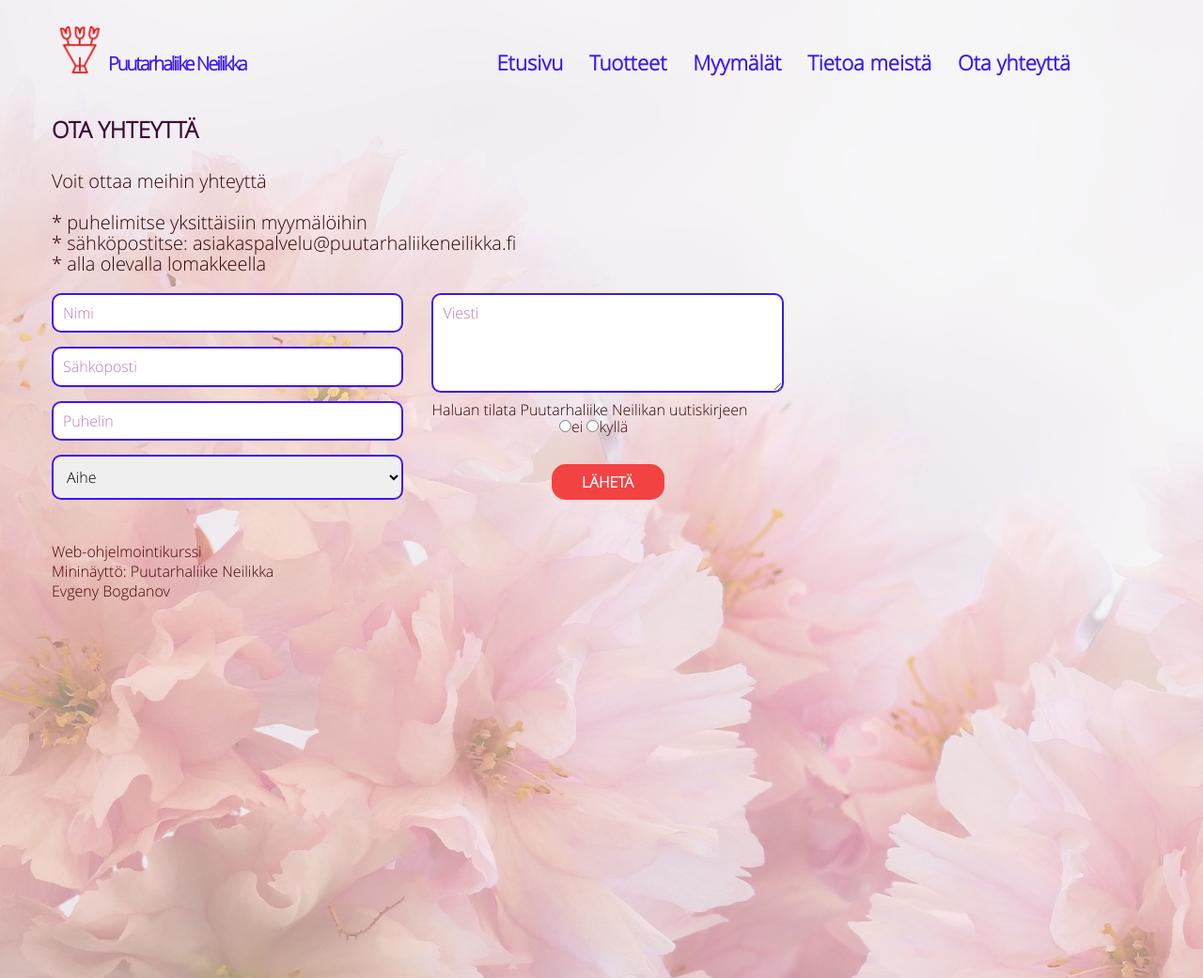
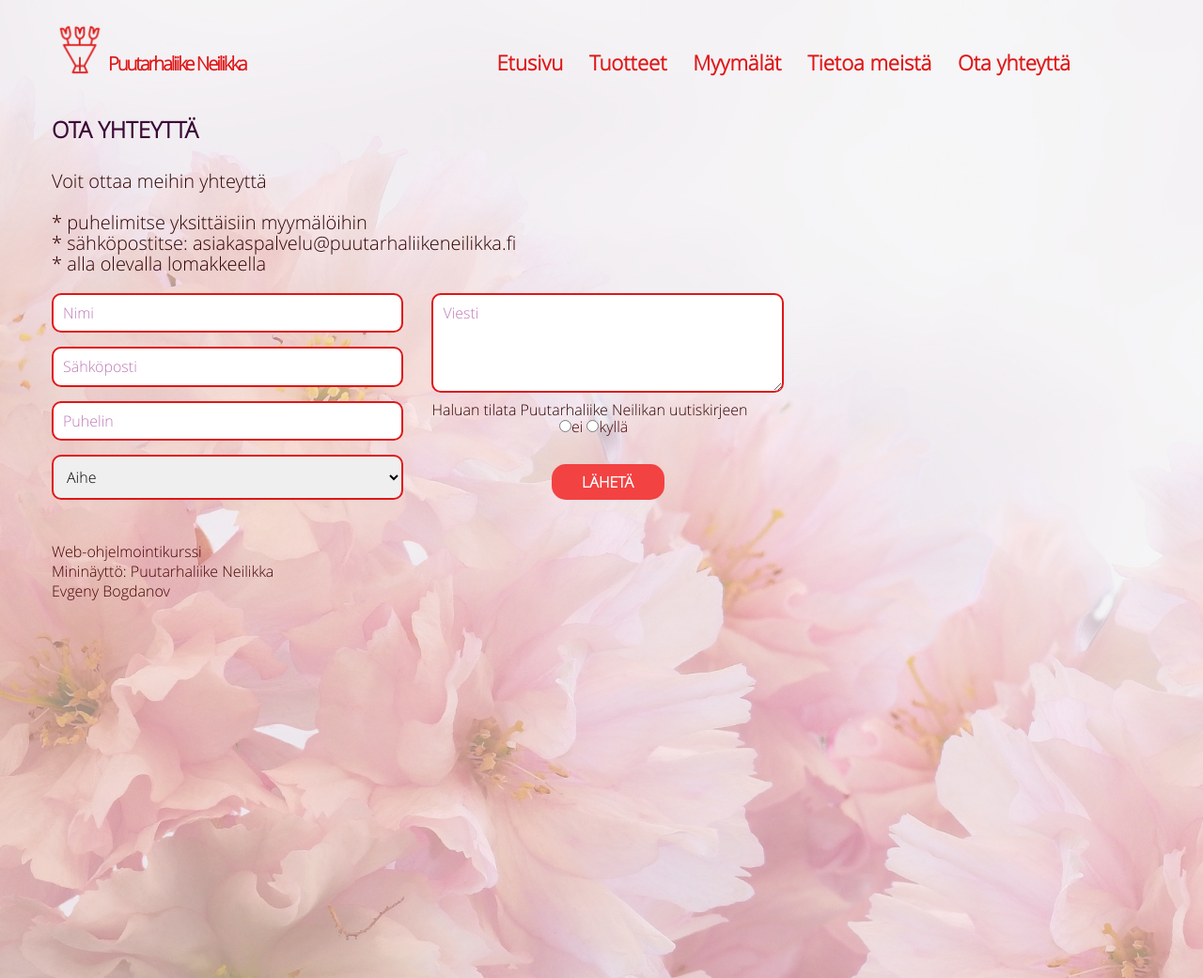
Before and after one commit to evgenyb90/Neilikka-flower-shop, a plain HTML site: page contacts.html in a window 1280 px wide. Shown: the top 1041 px of the page at 94% size. Drawn offline with Linux system fonts and the light colour scheme.

Commit message:
Revert "changed color"
This reverts commit 8620a79f5a1ffb46498f492b62d958ec5f6c78b0.

```diff
--- a/css/style.css
+++ b/css/style.css
@@ -148,7 +148,7 @@ h3  {
 }
 
 .header__container > a {
-    color: #3b17ef;
+    color: #DF1717;
     font-size: 20px;
     line-height: 23px;
     font-weight: 600;
@@ -166,7 +166,7 @@ h3  {
 }
 
 .nav__link {
-    color: #3b17ef;
+    color: #DF1717;
     font-size: larger;
     font-weight: 600;
     font-size: 22px;
@@ -210,7 +210,7 @@ h3  {
 }
 
 .fa-bars {
-    color: #3b17ef;
+    color: #DF1717;
 }
 
 /* footer */
@@ -273,7 +273,7 @@ h3  {
 .form-input, .form-select, .form-textarea {
     border-radius: 10px;
     padding: 10px;
-    border: 2px solid #3b17ef;
+    border: 2px solid #DF1717;
 }
 
 .form-input::placeholder,
```
